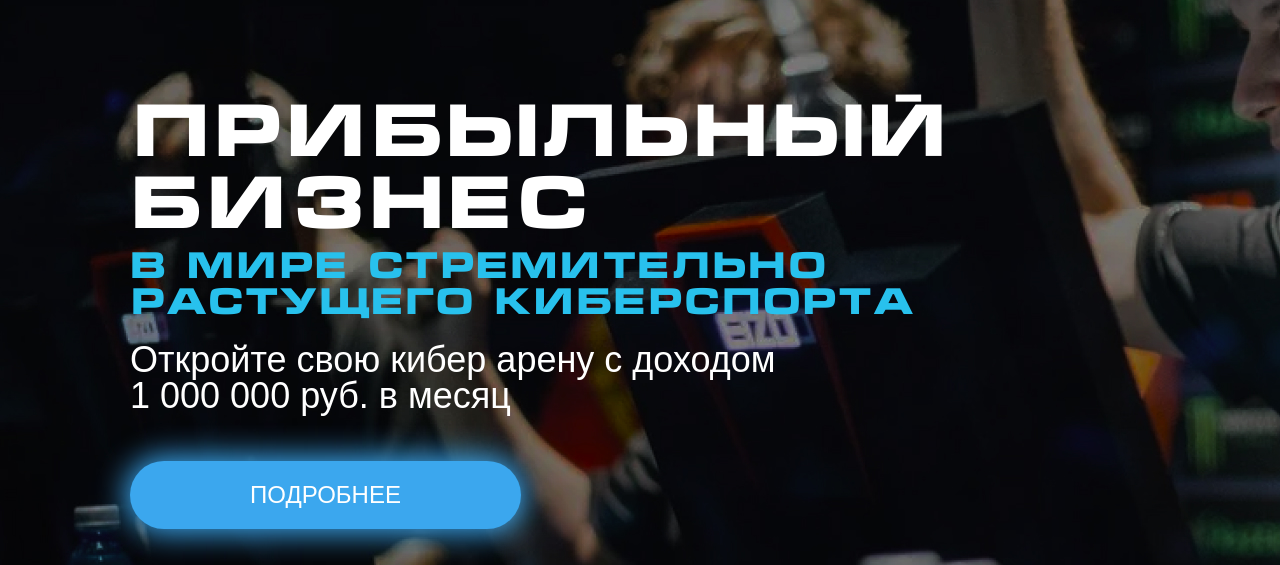
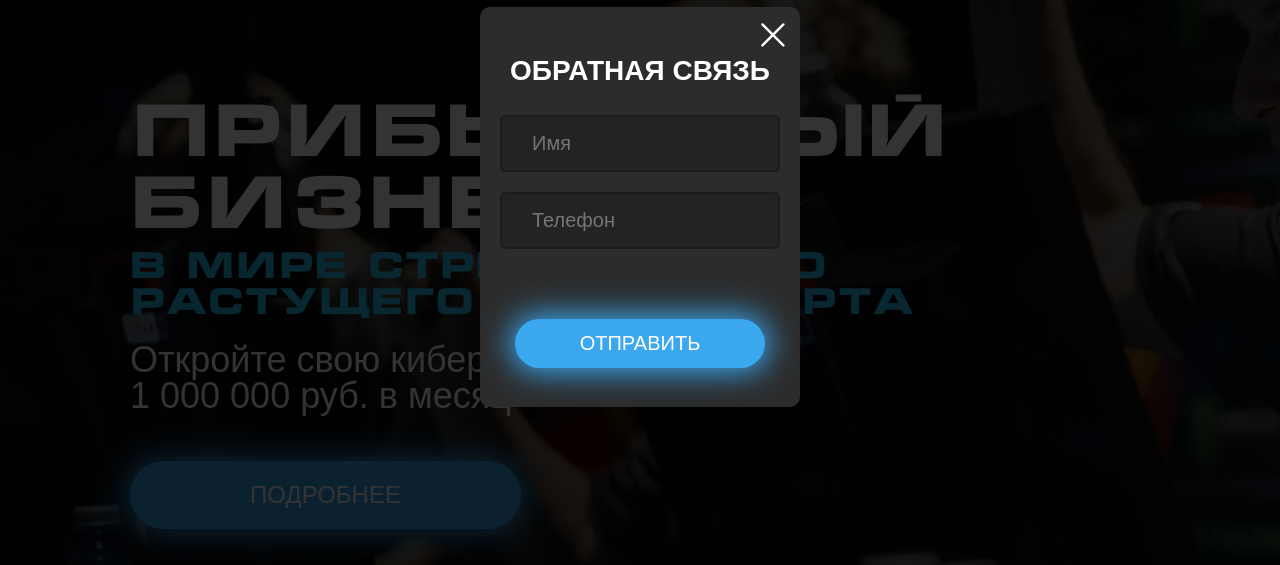
Before and after one commit to Sergey-Shovkoplyas/arena, a plain HTML site: page app/index.html in a window 1280 px wide. Both pictures are taken after a click on the link "ПОДРОБНЕЕ". Shown: the part 193-758 px from the top of the page. Drawn offline with Linux system fonts and the light colour scheme.

Commit message:
Add pupup

```diff
--- a/app/index.html
+++ b/app/index.html
@@ -35,7 +35,7 @@
 			<h1 class="header__title wow tada">Прибыльный бизнес</h1>
 			<h3 class="header__subtitle font-blue">в мире стремительно растущего киберспорта</h3>
 			<div class="header__text">Откройте свою кибер арену с доходом 1 000 000 руб. в месяц </div>
-			<a href="#" class="button header__link  wow jackInTheBox">ПОДРОБНЕЕ</a>
+			<a href="#" class="button btn header__link  wow jackInTheBox">ПОДРОБНЕЕ</a>
 		</div>
 	</div>
 
@@ -117,7 +117,7 @@
 			</div>
 		</div>
 		<h3 class="structure__title-bottom wow bounceIn">Узнайте какие перспективы имеет ваш город, и свободен ли он для получения эксклюзива</h3>
-		<a href="#" class="button structure__link wow jackInTheBox">УЗНАТЬ</a>
+		<a href="#" class="button btn structure__link wow jackInTheBox">УЗНАТЬ</a>
 	</section>
 
 	<section class="adge">
@@ -300,12 +300,12 @@
 				</div>
 			</div>
 		</div>
-		<a href="#" class="button invest__link wow jackInTheBox">ПОЛУЧИТЬ ПРЕЗЕНТАЦИЮ</a>
+		<a href="#" class="button btn invest__link wow jackInTheBox">ПОЛУЧИТЬ ПРЕЗЕНТАЦИЮ</a>
 	</section>
 
 	<section class="pack">
 		<h2 class="pack__title wow bounceIn">окупаемость инвестиции в пакете лайт всего <span class="font-blue">13 месяцев</span> </h2>
-		<a href="#" class="button pack__link-light">ПАКЕТ ЛАЙТ</a>
+		<a href="#" class="button btn pack__link-light">ПАКЕТ ЛАЙТ</a>
 		<div class="pack__head">Единовременные инвестиции (руб.): 4 685 000,00</div>
 		<div class="pack__row">
 			<div class="pack__left">
@@ -375,7 +375,7 @@
 			</div>
 		</div>
 		<div class="pack__dawnload">Скачайте таблицу полностью</div>
-		<div class="pack__link-wrap"><a href="#" class="button">СКАЧАТЬ</a></div>
+		<div class="pack__link-wrap"><a href="#" class="button btn">СКАЧАТЬ</a></div>
 	</section>
 
 	<section class="elements">
@@ -556,7 +556,7 @@
 			</div>
 			<div class="sale__text">Напишите руководителю в <span>WhatsApp</span> прямо сейчас!</div>
 			<div class="sale__btn">
-				<div class="sale__button"><a href="#" class="button  wow jackInTheBox" >НАПИСАТЬ</a></div>
+				<div class="sale__button"><a href="#" class="button btn  wow jackInTheBox" >НАПИСАТЬ</a></div>
 			</div>
 		</div>
 	</section>
@@ -595,6 +595,16 @@
 		<div class="footer__bottom">© Arena 51, 2020 — 2020</div>
 	</footer>
 
+	<div class="popap">
+		<form id="popapForm" class="popap__form" method="post">
+			<div class="popap__close"></div>
+			<div class="popap__title">Обратная связь</div>
+			<input class="popap__text" type="text" placeholder="Имя" required name="name">
+			<input id="popapPhone" class="popap__text" type="text" placeholder="Телефон" required name="phone">
+			<button class="btn popap__btn button" type="submit" name="submit">Отправить</button>
+		</form>
+	</div>
+
 	<script src="js/jquery-3.4.1.min.js"></script>
 	<script src="js/wow.min.js"></script>
 	<script src="js/slick.min.js"></script>
--- a/app/js/common.js
+++ b/app/js/common.js
@@ -29,4 +29,36 @@ $( document ).ready(function() {
 		]
 	});
 
+	// Popap toggle  --------------------------------------
+
+	let $popap = $('.popap');
+	$('.btn').not('.btn.popap__btn').on('click', function(e) {
+		e.preventDefault();
+		$popap.toggleClass('active');
+	});
+	$('.popap__close').on('click', function() {
+		$popap.toggleClass('active');
+	});
+	$('.popap').on('click', function(e) {
+		if(e.target === this) {
+			$popap.removeClass('active');
+		}
+	});
+
+	// Sent form to email  --------------------------------------
+
+	$("#popapForm").submit(function() {
+		$.ajax({
+			type: "POST",
+			url: "mail.php",
+			data: $(this).serialize()
+		}).done(function() {
+			$(this).find("input").val("");
+			alert("Спасибо за заявку! Скоро мы с вами свяжемся.");
+			$("#form").trigger("reset");
+			$popap.removeClass('active');
+		});
+		return false;
+	});
+
 });
--- /dev/null
+++ b/app/sass/components/_popap.sass
@@ -0,0 +1,79 @@
+.popap
+  display: none
+  position: fixed
+  z-index: 50
+  top: 0
+  left: 0
+  width: 100%
+  height: 100%
+  background-color: rgba(0, 0, 0, .8)
+  font-size: 20px
+  &.active
+    display: block
+
+
+.popap__form
+  position: absolute
+  top: 50%
+  left: 50%
+  transform: translate(-50%, -50%)
+  width: 320px
+  height: 400px
+  padding: 50px 20px
+  border-radius: 10px
+  background-color: #2c2c2c
+
+.popap__title
+  margin-bottom: 30px
+  text-align: center
+  font-size: 28px
+  text-transform: uppercase
+  font-weight: 700
+
+.popap__text
+  width: 100%
+  display: block
+  border-radius: 5px
+  padding: 15px 30px
+  margin-bottom: 20px
+  border: 2px solid rgba(0, 0, 0, .2)
+  outline: none
+  background-color: rgba(0, 0, 0, .2)
+
+  color: #fff
+
+.popap__btn.btn
+  display: block
+  margin: 0 auto
+  margin-top: 70px
+  padding: 13px 65px
+  cursor: pointer
+  border: none
+  font-size: 20px
+
+.popap__close
+  position: absolute
+  top: 10px
+  right: 20px
+  width: 35px
+  height: 35px
+  transition: .2s
+  cursor: pointer
+  transform: translateX(10px) scale(.8)
+  &:hover
+    transform: translateX(10px)  scale(1.02)
+  &::before,
+  &::after
+    content: ''
+    position: absolute
+    top: 50%
+    left: 50%
+    transform: translate(-50%, -50%)
+    height: 3px
+    width: 40px
+    background-color: #fff
+    border-radius: 2px
+  &::before
+    transform: translate(-50%, -50%) rotate(45deg)
+  &::after
+    transform: translate(-50%, -50%) rotate(-45deg)
--- a/app/sass/main.sass
+++ b/app/sass/main.sass
@@ -8,3 +8,4 @@
 
 
 @import 'components/_button'
+@import 'components/_popap.sass'
```
Also changed, not shown: app/css/main.min.css, 1 other file.
